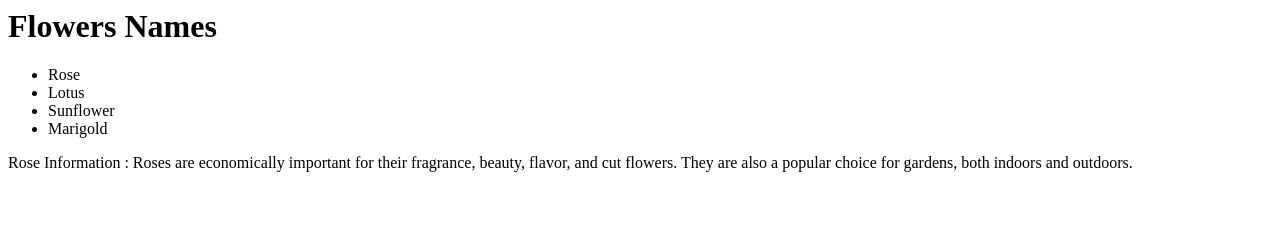
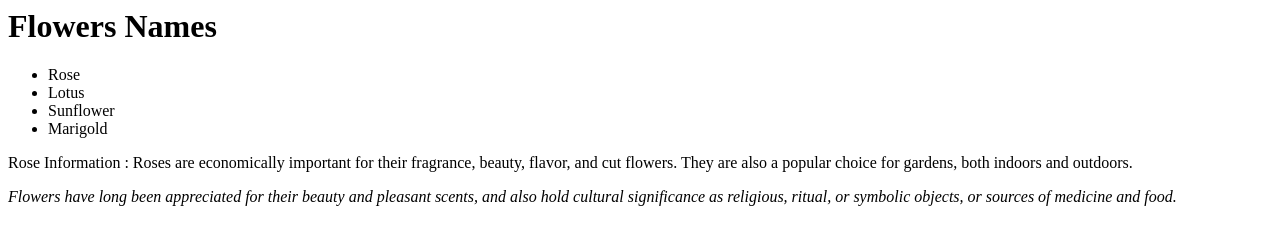
Before and after one commit to Salunkhepranali/Git-Practice1, a plain HTML site: page index.html in a window 1280 px wide. Drawn offline with Linux system fonts and the light colour scheme.

Commit message:
Itallic Tag Used

```diff
--- a/index.html
+++ b/index.html
@@ -15,5 +15,10 @@
         Rose Information :
         Roses are economically important for their fragrance, beauty, flavor, and cut flowers. They are also a popular choice for gardens, both indoors and outdoors.
     </p>
+    <p><i>Flowers have long been appreciated for their beauty and pleasant scents, and also hold cultural significance as religious, ritual, or symbolic objects, or sources of medicine and food.
+    </i>
+    </p>
+
+
 </body>
 </html>
```
